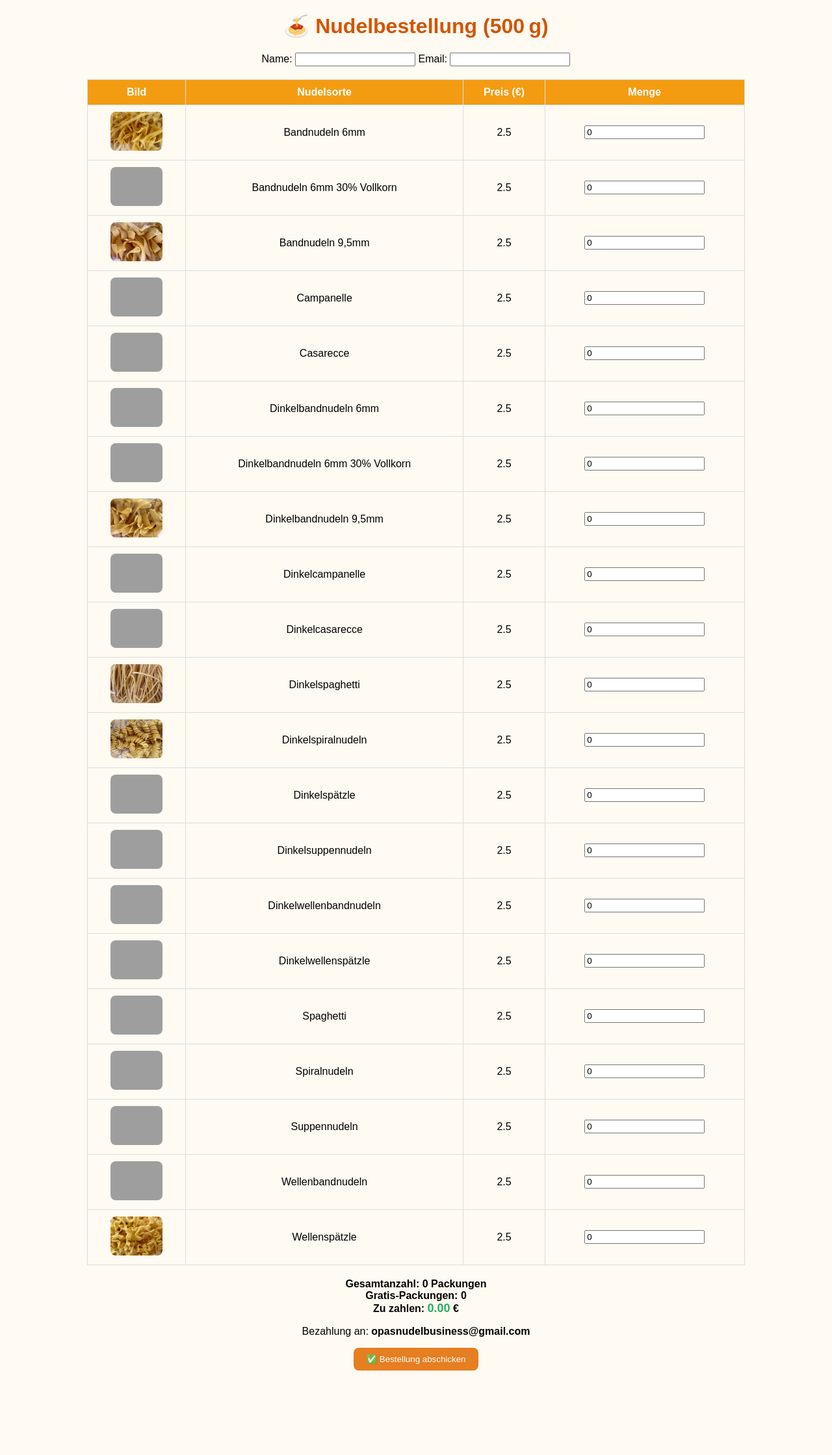
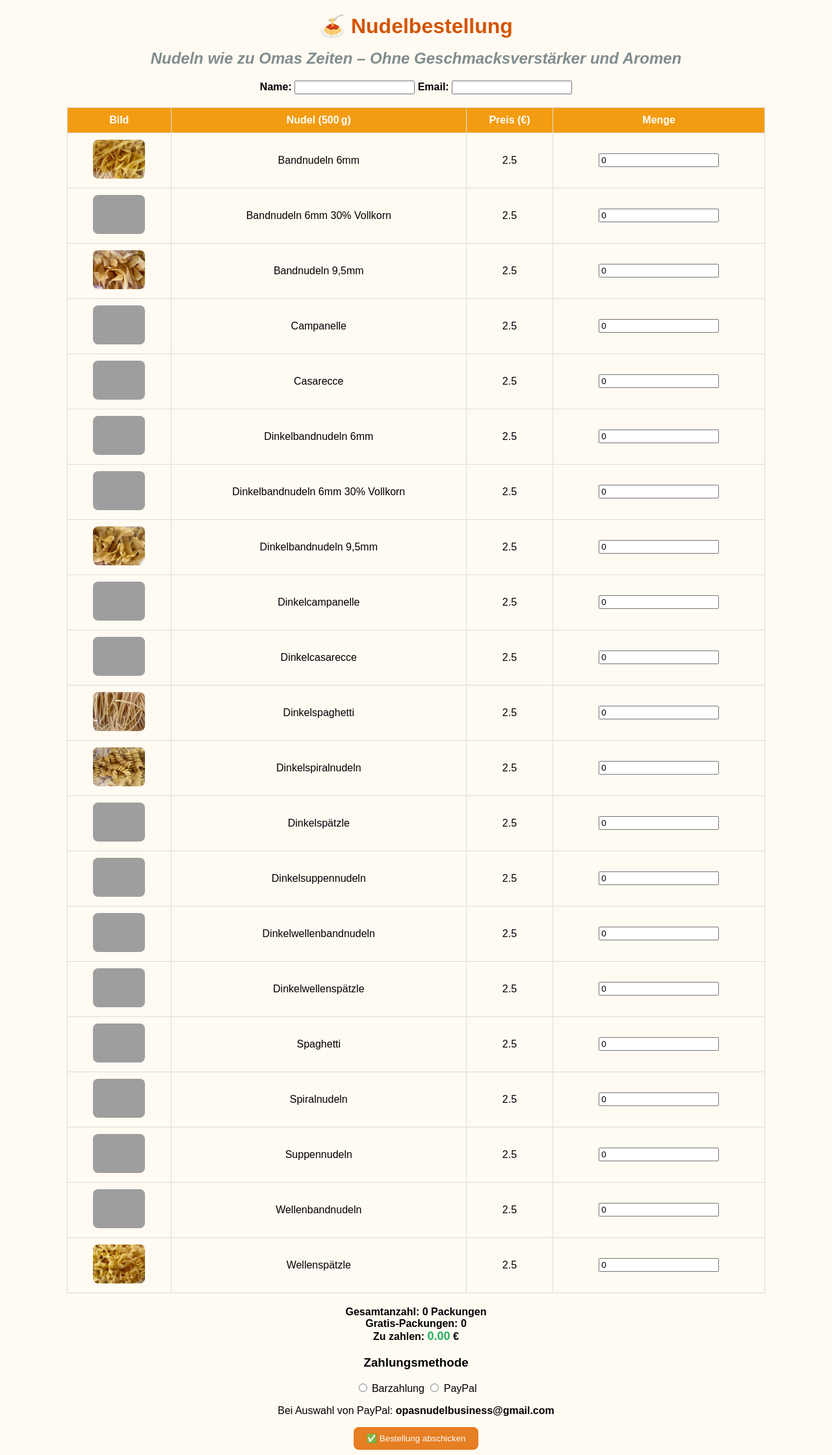
Before and after one commit to nudeln-opa/nudelbestellung, a Flask app: page / in a window 1280 px wide. Shown: the whole page at 65% size. Before the commit the page ends 2109 px from the top, so only its background shows below. Run offline with Flask 3, Linux system fonts and the light colour scheme; grey boxes are pictures that could not be loaded.

Commit message:
Update index.html

```diff
--- a/templates/index.html
+++ b/templates/index.html
@@ -12,10 +12,15 @@
         h1 {
             color: #d35400;
         }
+        h2.slogan {
+            color: #7f8c8d;
+            font-style: italic;
+            margin-top: -5px;
+        }
         table {
             margin: 20px auto;
             border-collapse: collapse;
-            width: 80%;
+            width: 85%;
         }
         th, td {
             border: 1px solid #ddd;
@@ -67,18 +72,21 @@
 </head>
 <body>
 
-<h1>🍝 Nudelbestellung (500 g)</h1>
+<h1>🍝 Nudelbestellung</h1>
+<h2 class="slogan">Nudeln wie zu Omas Zeiten – Ohne Geschmacksverstärker und Aromen</h2>
 
 <form method="POST" action="/submit">
-    <label>Name:</label>
-    <input type="text" name="name" required>
-    <label>Email:</label>
-    <input type="email" name="email" required>
+    <p>
+        <label><strong>Name:</strong></label>
+        <input type="text" name="name" required>
+        <label><strong>Email:</strong></label>
+        <input type="email" name="email" required>
+    </p>
 
     <table>
         <tr>
             <th>Bild</th>
-            <th>Nudelsorte</th>
+            <th>Nudel (500 g)</th>
             <th>Preis (€)</th>
             <th>Menge</th>
         </tr>
@@ -100,7 +108,15 @@
         Zu zahlen: <span id="totalPrice" class="price-highlight">0.00</span> €
     </div>
 
-    <p>Bezahlung an: <strong>{{ paypal }}</strong></p>
+    <h3>Zahlungsmethode</h3>
+    <label>
+        <input type="radio" name="payment" value="Bar" required> Barzahlung
+    </label>
+    <label>
+        <input type="radio" name="payment" value="PayPal" required> PayPal
+    </label>
+
+    <p>Bei Auswahl von PayPal: <strong>{{ paypal }}</strong></p>
 
     <button class="order-btn" type="submit">✅ Bestellung abschicken</button>
 </form>
```
